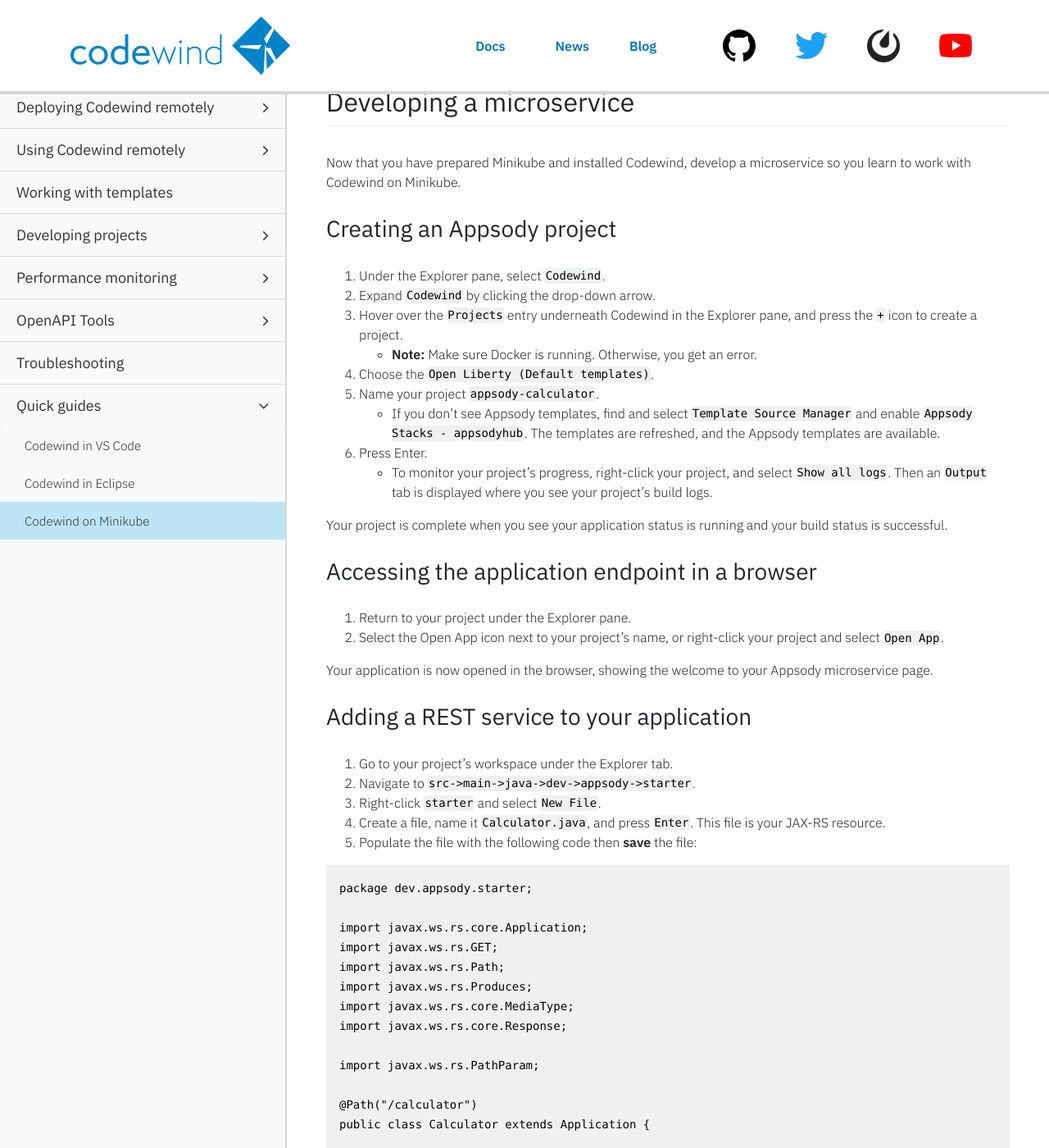
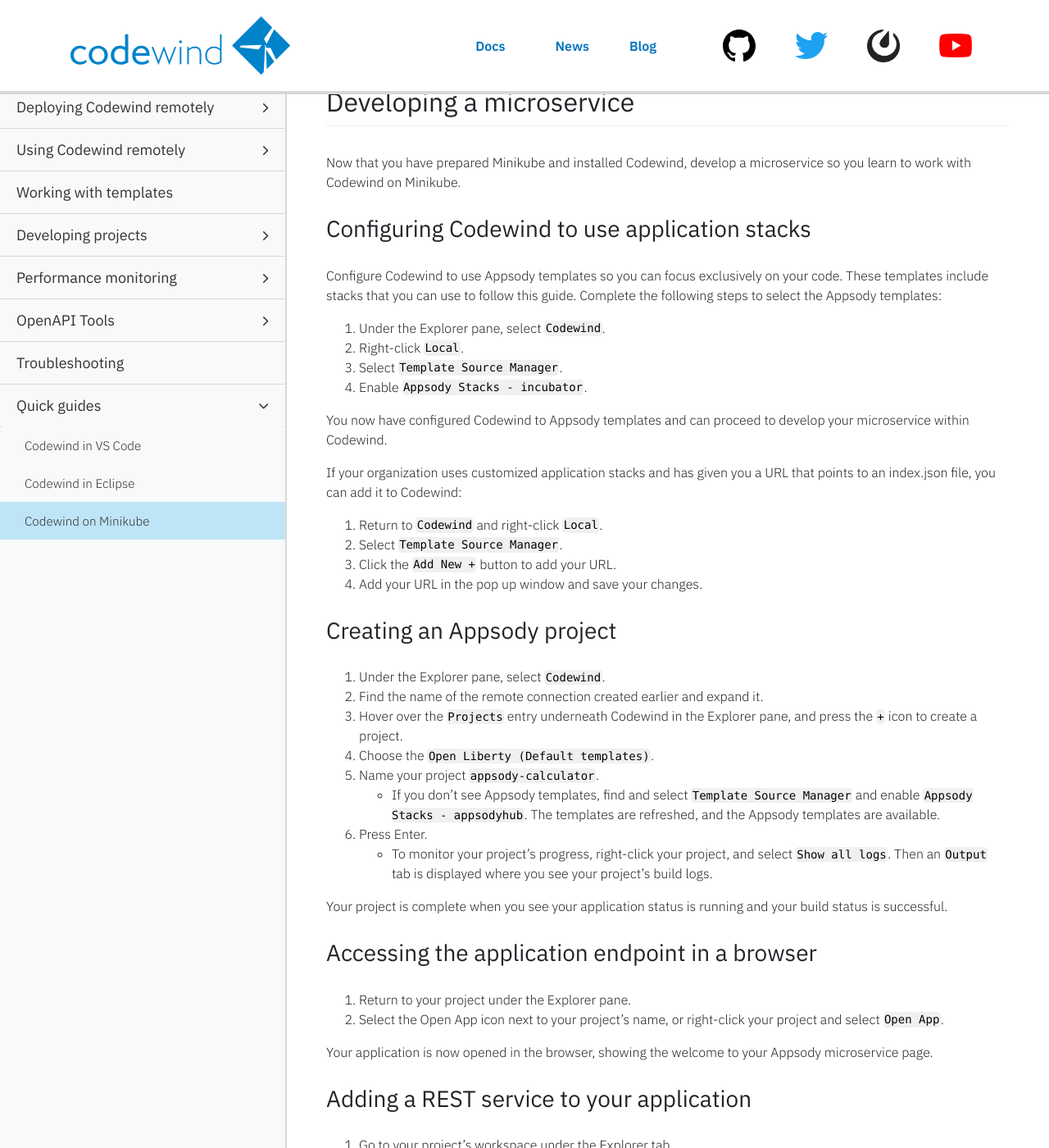
Before and after one commit to eclipse-archived/codewind-docs, a Jekyll site: the page built from docs/_documentations/codewind-minikube-guickguide.md, in a window 1280 px wide and 1400 px high, scrolled down 1932 px. Shown: the whole window at 82% size. Built offline with Jekyll 4.4.1, drawn with Linux system fonts in a browser that asks for light colours; nearby versions of some CDN libraries; comment, search, counter and statistics services are not loaded; some of the changed text lies outside the part shown.

Commit message:
revised microservice instructions
Signed-off-by: Jacob Berger <jacob.berger@ibm.com>

````diff
--- a/docs/_documentations/codewind-minikube-guickguide.md
+++ b/docs/_documentations/codewind-minikube-guickguide.md
@@ -77,11 +77,27 @@ Minikube is essentially Kubernetes but on your local computer. Minikube supports
 ## Developing a microservice
 Now that you have prepared Minikube and installed Codewind, develop a microservice so you learn to work with Codewind on Minikube.
 
+### Configuring Codewind to use application stacks
+Configure Codewind to use Appsody templates so you can focus exclusively on your code. These templates include stacks that you can use to follow this guide. Complete the following steps to select the Appsody templates:
+
+1. Under the Explorer pane, select `Codewind`.
+2. Right-click `Local`.
+3. Select `Template Source Manager`.
+4. Enable `Appsody Stacks - incubator`.
+
+You now have configured Codewind to Appsody templates and can proceed to develop your microservice within Codewind.
+
+If your organization uses customized application stacks and has given you a URL that points to an index.json file, you can add it to Codewind:
+
+1. Return to `Codewind` and right-click `Local`.
+2. Select `Template Source Manager`.
+3. Click the `Add New +` button to add your URL.
+4. Add your URL in the pop up window and save your changes.
+
 ### Creating an Appsody project
 1. Under the Explorer pane, select `Codewind`.
-2. Expand `Codewind` by clicking the drop-down arrow.
+2. Find the name of the remote connection created earlier and expand it.
 3. Hover over the `Projects` entry underneath Codewind in the Explorer pane, and press the `+` icon to create a project.
-    * **Note:** Make sure Docker is running. Otherwise, you get an error.
 4. Choose the `Open Liberty (Default templates)`.
 5. Name your project `appsody-calculator`.
     * If you don’t see Appsody templates, find and select `Template Source Manager` and enable `Appsody Stacks - appsodyhub`. The templates are refreshed, and the Appsody templates are available.
@@ -158,9 +174,9 @@ Any changes you make to your code is automatically built and re-deployed by Code
 
 You now can work with your calculator.
 
-1. Use the port number you saw when you first opened the application.
+1. Use the URL you saw when you first opened the application.
 2. Make sure to remove the `< >` symbol in the URL.
-3. `http://127.0.0.1:<port>/starter/calculator/aboutme`
+3. `<url>/starter/calculator/aboutme`
 4. You should see the following response:
 
 ```
````
Also changed, not shown: other parts of docs/_documentations/codewind-minikube-guickguide.md (+2 -2 lines).
